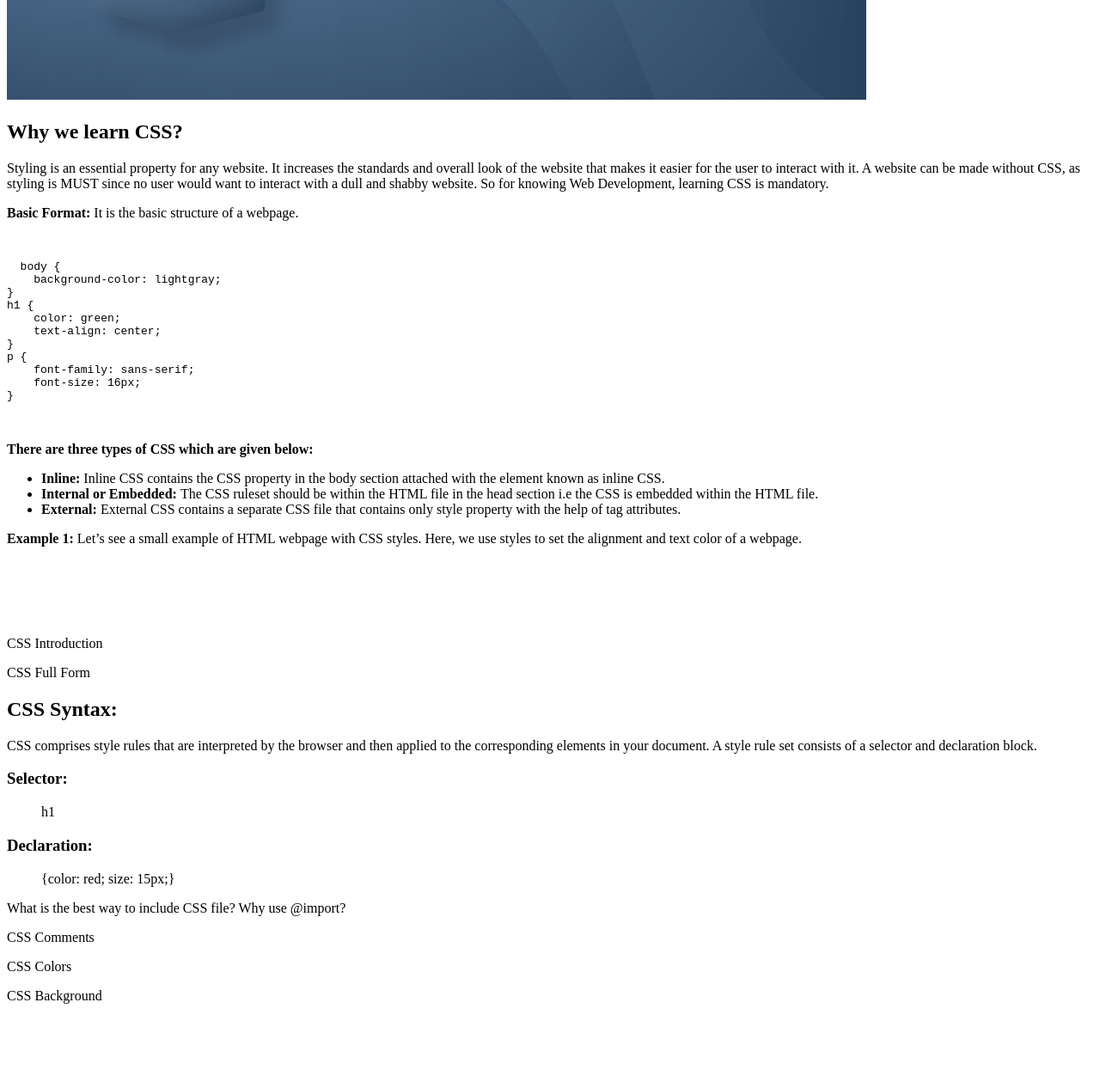
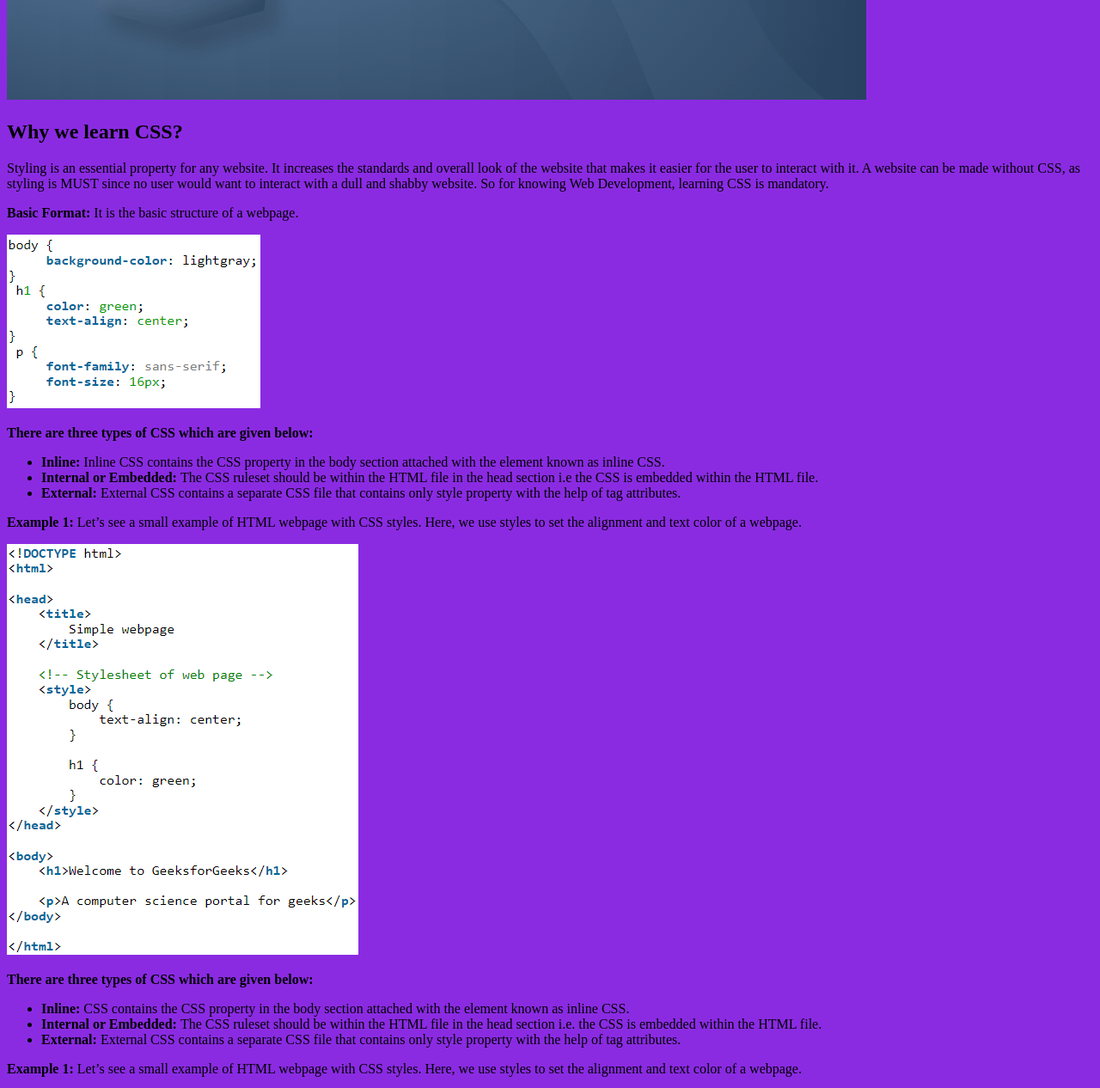
Before and after one commit to IanHDev/FCC-P4-Technical, a plain HTML site: page index.html in a window 1280 px wide. Shown: the part 632-1898 px from the top of the page at 86% size. Before the commit the page ends 1816 px from the top, so only its background shows below. Drawn offline with Linux system fonts and the light colour scheme.

Commit message:
added images instead of code blocks

```diff
--- a/index.html
+++ b/index.html
@@ -50,26 +50,9 @@
 
       <p>
         <strong>Basic Format: </strong> It is the basic structure of a webpage.
-        <div class="code_block">
-          <pre>
-            <code>
-              <!-- Code lets the computer know to know use the code. -->
-  body {
-    background-color: lightgray;
-}
-h1 {
-    color: green;
-    text-align: center;
-}
-p {
-    font-family: sans-serif;
-    font-size: 16px;
-}
-        </code>
-        </pre>
-       <!-- The code block may still cause issues due to formatting. If formatting fails, use a picture. -->
-        </div>
       </p>
+        <img src="img/css_basic_format.png" alt="CSS Example">
+
 
       <p>
         <strong>There are three types of CSS which are given below:</strong>
@@ -91,39 +74,29 @@ p {
           <strong>Example 1: </strong>
           Let’s see a small example of HTML webpage with CSS styles. Here, we use styles to set the alignment and text color of a webpage.
         </p>
+        <img src="img/css_example_1.png" alt="CSS Example Output">
 
-        <pre>
-          <code>
-            <!-- <!DOCTYPE html>
-<html>
+        <p>
+          <strong>There are three types of CSS which are given below:</strong>
+          <ul>
+            <li>
+              <strong>Inline: </strong>CSS contains the CSS property in the body section attached with the element known as inline CSS.
+            <li>
+              <strong>Internal or Embedded: </strong>The CSS ruleset should be within the HTML file in the head section i.e. the CSS is embedded within the HTML file.
+            <li>
+              <strong>External: </strong>External CSS contains a separate CSS file that contains only style property with the help of tag attributes.
+          </ul>
+        </p>
 
-<head>
-    <title>
-        Simple webpage
-    </title>
+        <p>
+          <strong>Example 1: </strong>Let’s see a small example of HTML webpage with CSS styles. Here, we use styles to set the alignment and text color of a webpage.
+        </p>
 
-    <style>
-        body {
-            text-align: center;
-        }
 
-        h1 {
-            color: green;
-        }
-    </style>
-</head>
 
-<body>
-    <h1>Welcome to GeeksforGeeks</h1>
 
-    <p>A computer science portal for geeks</p>
-</body>
-  -->
-</html>
-          </code>
-        </pre>
 
-    </section>
+
 
 
     <section class="main-section" id="CSS_Introduction">
--- a/styles.css
+++ b/styles.css
@@ -7,7 +7,9 @@
 .capitalize {
   text-transform:capitalize;
 }
-
+html {
+  background-color: blueviolet;
+}
 .codeblock {
 
 }
```
Also changed, not shown: img/css_basic_format.png (added), img/css_example_1.png (added), img/css_example_1_output.png (added), img/css_example_2.png (added), img/css_example_2_output.png (added).
